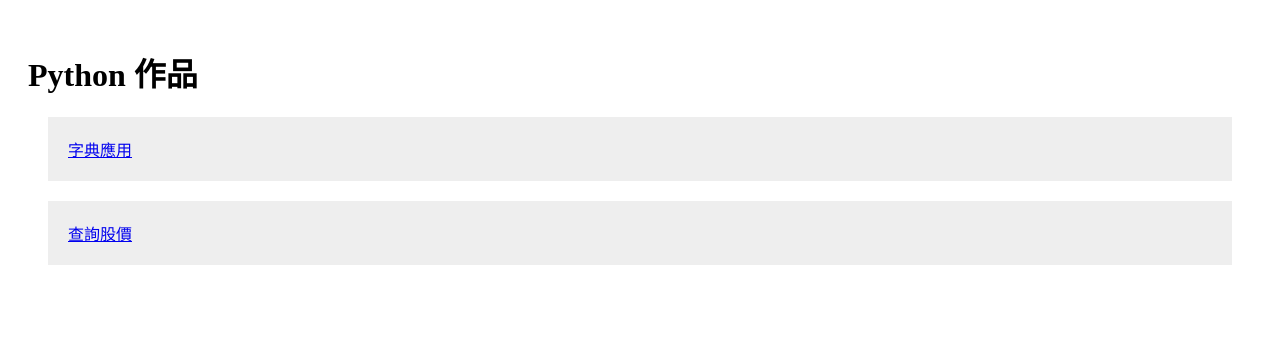
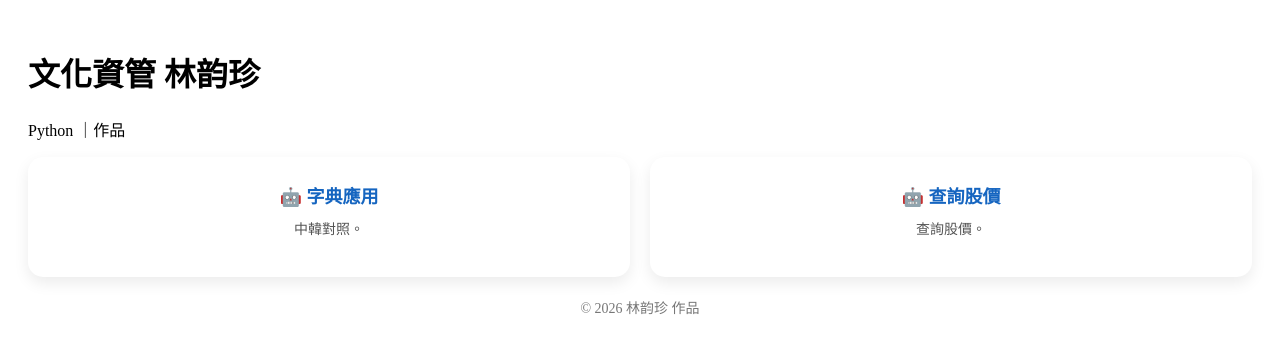
Before and after one commit to yi20060113-sketch/python, a Flask app: page / in a window 1280 px wide. Shown: the top 354 px of the page. Run offline with Flask 3, Linux system fonts and the light colour scheme.

Commit message:
Update index.html

```diff
--- a/templates/index.html
+++ b/templates/index.html
@@ -1,26 +1,82 @@
 <!DOCTYPE html>
 <html lang="zh-TW">
 <head>
-<meta charset="UTF-8">
-<title>B3201941 林韵珍 作品</title>
+    <meta charset="UTF-8">
+    <meta name="viewport" content="width=device-width, initial-scale=1.0">
+    <title>Python 作品</title>
 
-<style>
-body { padding: 20px; }
-.card { margin: 20px; padding: 20px; background: #eee; }
-</style>
+    <style>
+        body {
+            margin:;
+            padding: 20px;
+        }
+
+        .card-grid {
+            display: grid;
+            grid-template-columns: repeat(auto-fit, minmax(250px, 1fr));
+            gap: 20px;
+        }
+
+        .card {
+            background-color: white;
+            padding: 25px;
+            border-radius: 15px;
+            box-shadow: 0 6px 15px rgba(0,0,0,0.08);
+            text-align: center;
+            transition: transform 0.3s, box-shadow 0.3s;
+        }
+
+        .card:hover {
+            transform: translateY(-5px);
+            box-shadow: 0 10px 25px rgba(0,0,0,0.15);
+        }
+
+        .card a {
+            text-decoration: none;
+            color: #1565c0;
+            font-weight: bold;
+            font-size: 18px;
+        }
+
+        .card p {
+            margin-top: 10px;
+            font-size: 14px;
+            color: #555;
+        }
+
+        footer {
+            text-align: center;
+            padding: 20px;
+            font-size: 14px;
+            color: #777;
+        }
+    </style>
 </head>
 
 <body>
 
-<h1>Python 作品</h1>
+<header>
+    <h1>文化資管 林韵珍</h1>
+    <p>Python ｜作品</p>
+</header>
 
-<div class="card">
-    <a href="/ask">字典應用</a>
+<div class="container">
+    <div class="card-grid">
+
+        <div class="card">
+            <a href="/ask">🤖 字典應用</a>
+            <p>中韓對照。</p>
+        </div>
+        <div class="card">
+            <a href="/stock">🤖 查詢股價</a>
+            <p>查詢股價。</p>
+        </div>
+    </div>
 </div>
 
-<div class="card">
-    <a href="/stock">查詢股價</a>
-</div>
+<footer>
+    © 2026 林韵珍 作品
+</footer>
 
 </body>
 </html>
```
